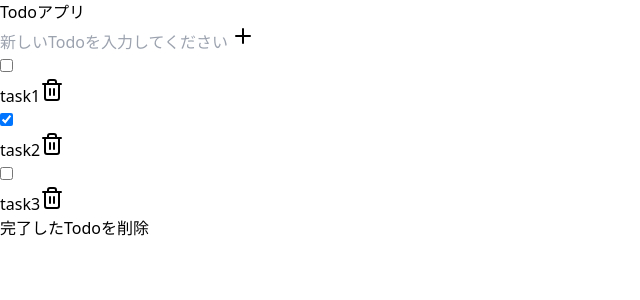
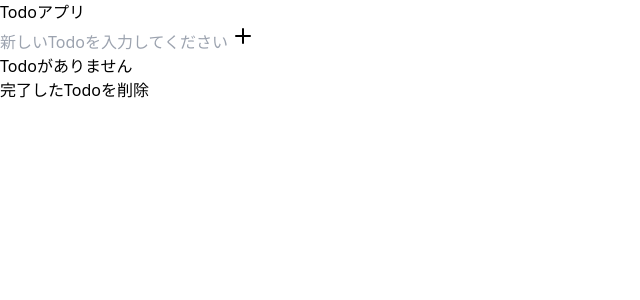
Before and after one commit to YamabeShohei/ReactTodoApp, a React (Vite) app: page / in a window 1280 px wide. Shown: the top 300 px of the page, without its empty margins (0-640 px from the left). Built offline with nearby package versions, Linux system fonts and the light colour scheme.

Commit message:
リストデータをローカルストレージに保存する

```diff
--- a/src/App.tsx
+++ b/src/App.tsx
@@ -1,11 +1,20 @@
-import { useState } from 'react';
+import { useState, useEffect } from 'react';
 import { TodoList } from './components/TodoList';
 import { AddTodoForm } from './components/AddTodoForm';
 import { TodoSummary } from './components/TodoSummary';
-import { dummyTodoList } from './data/dummyTodoList';
+import { Todo } from './types/todo';
 
 function App() {
-  const [todoList, setTodoList] = useState(dummyTodoList);
+  const [todoList, setTodoList] = useState<Todo[]>(() => {
+    // ローカルストレージからTODOリストデータを取得
+    const localStorageTodoList = localStorage.getItem('todoList');
+    return JSON.parse(localStorageTodoList ?? '[]');
+  });
+
+  useEffect(() => {
+    // todoListの値が変更されたときにローカルストレージに保存する
+    localStorage.setItem('todoList', JSON.stringify(todoList));
+  }, [todoList]);
 
   /**
    * チェック処理
```
